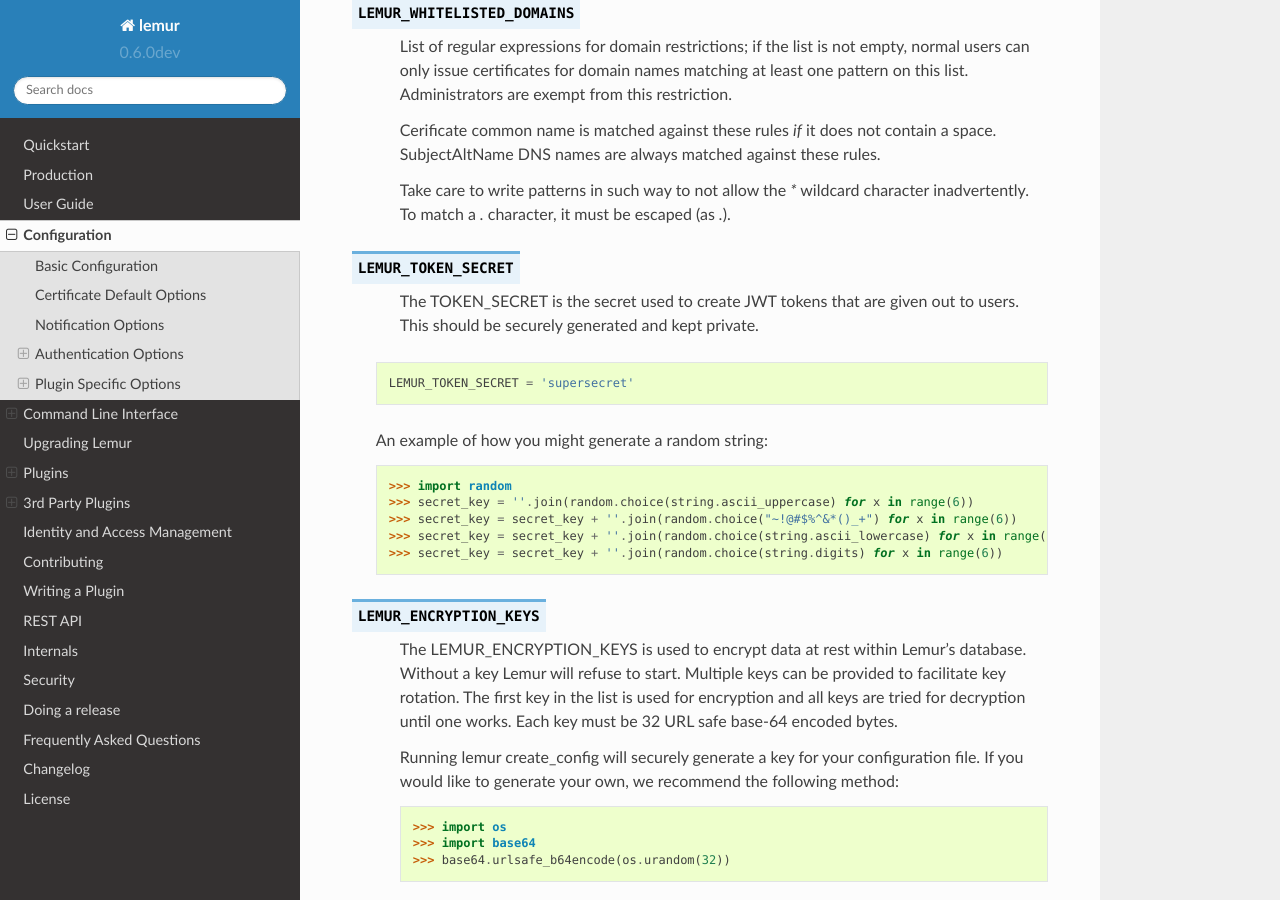
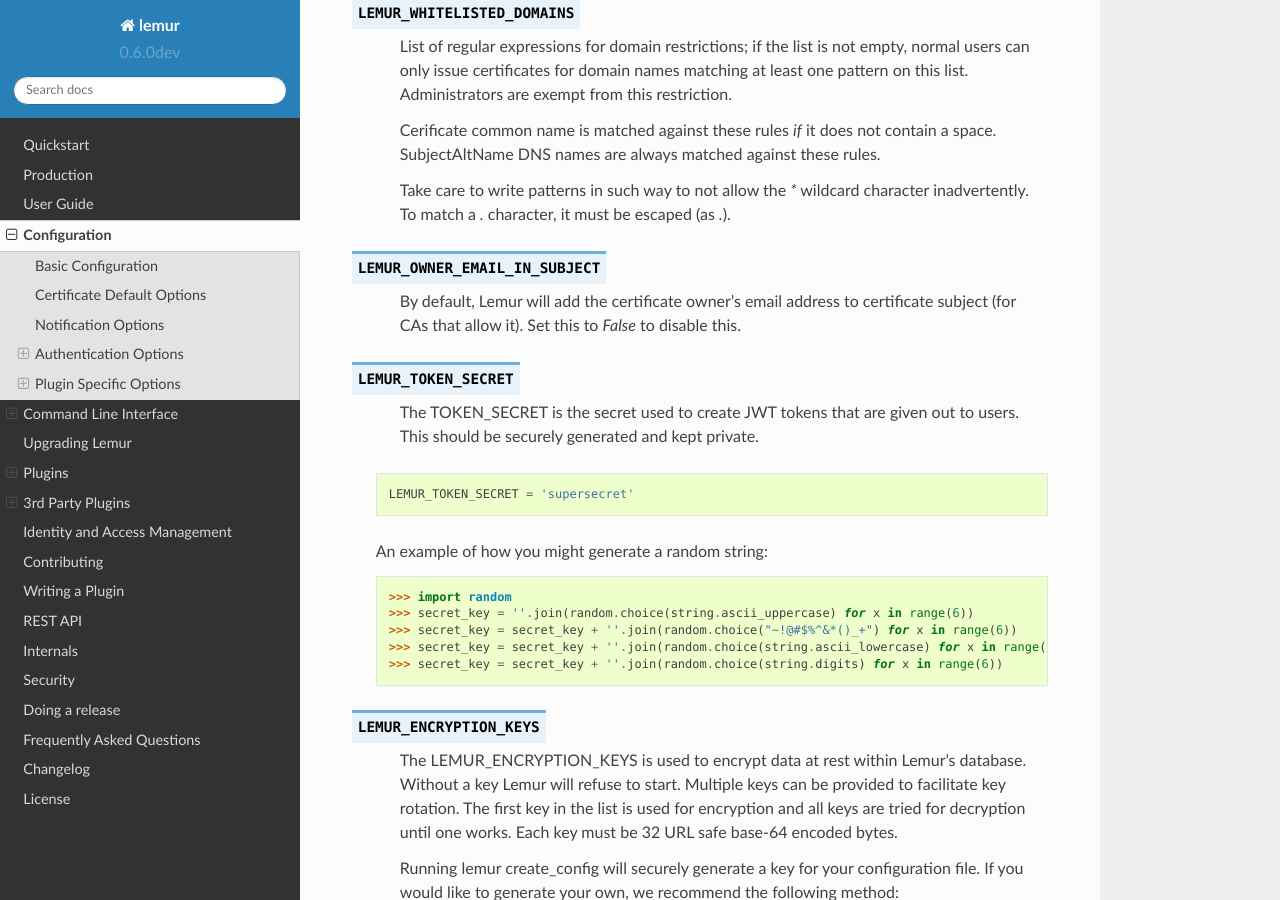
Before and after one commit to Netflix/lemur, a Sphinx documentation site: the page built from docs/administration.rst, in a window 1280 px wide and 900 px high, scrolled down 1463 px. Built offline with Sphinx 7.4.7 and the Read the Docs theme 2.0.0, drawn with Linux system fonts in a browser that asks for light colours; pages that are not in the unit, such as notebooks, are missing from menus.

Commit message:
Add option to disable owner email address in CSR subject

```diff
--- a/docs/administration.rst
+++ b/docs/administration.rst
@@ -82,6 +82,12 @@
 
         Take care to write patterns in such way to not allow the `*` wildcard character inadvertently. To match a `.`
         character, it must be escaped (as `\.`).
+
+.. data:: LEMUR_OWNER_EMAIL_IN_SUBJECT
+    :noindex:
+
+        By default, Lemur will add the certificate owner's email address to certificate subject (for CAs that allow it).
+        Set this to `False` to disable this.
 
 .. data:: LEMUR_TOKEN_SECRET
     :noindex:
```
Also changed, not shown: 1 other file.
